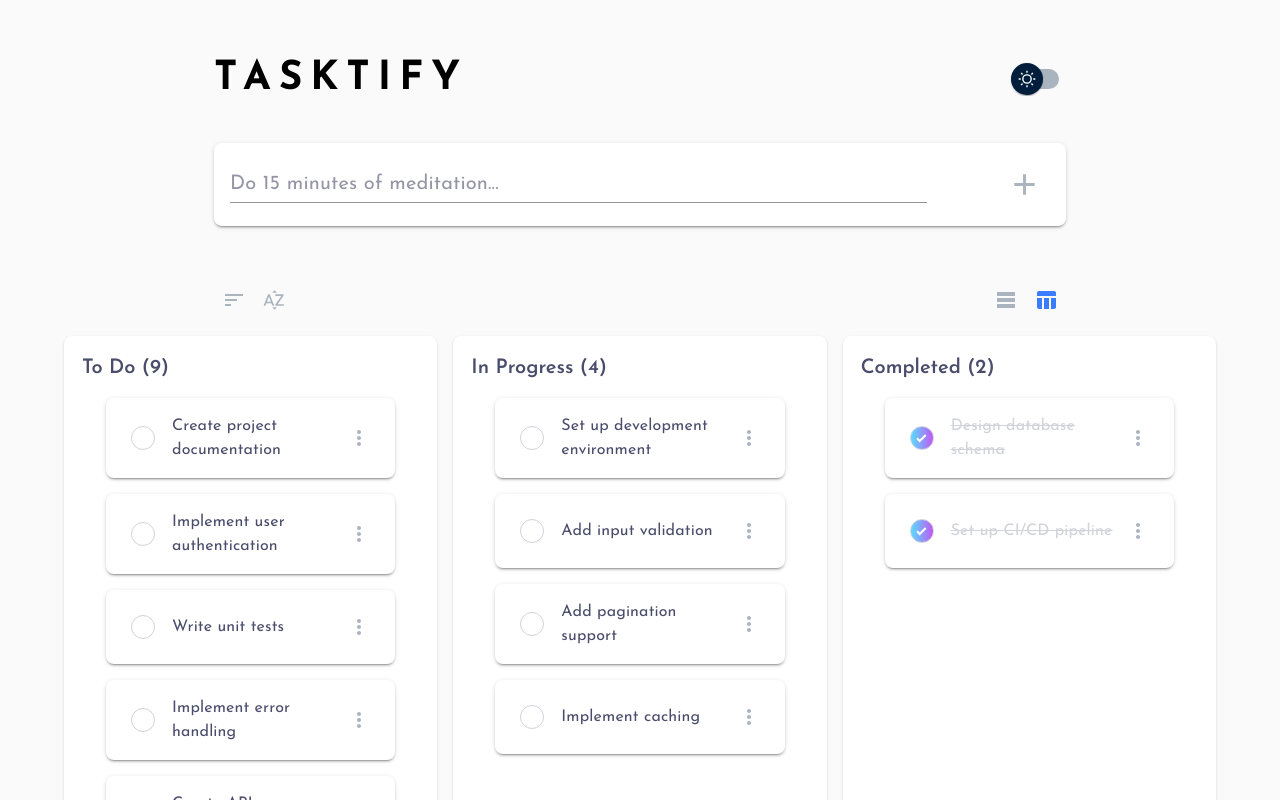
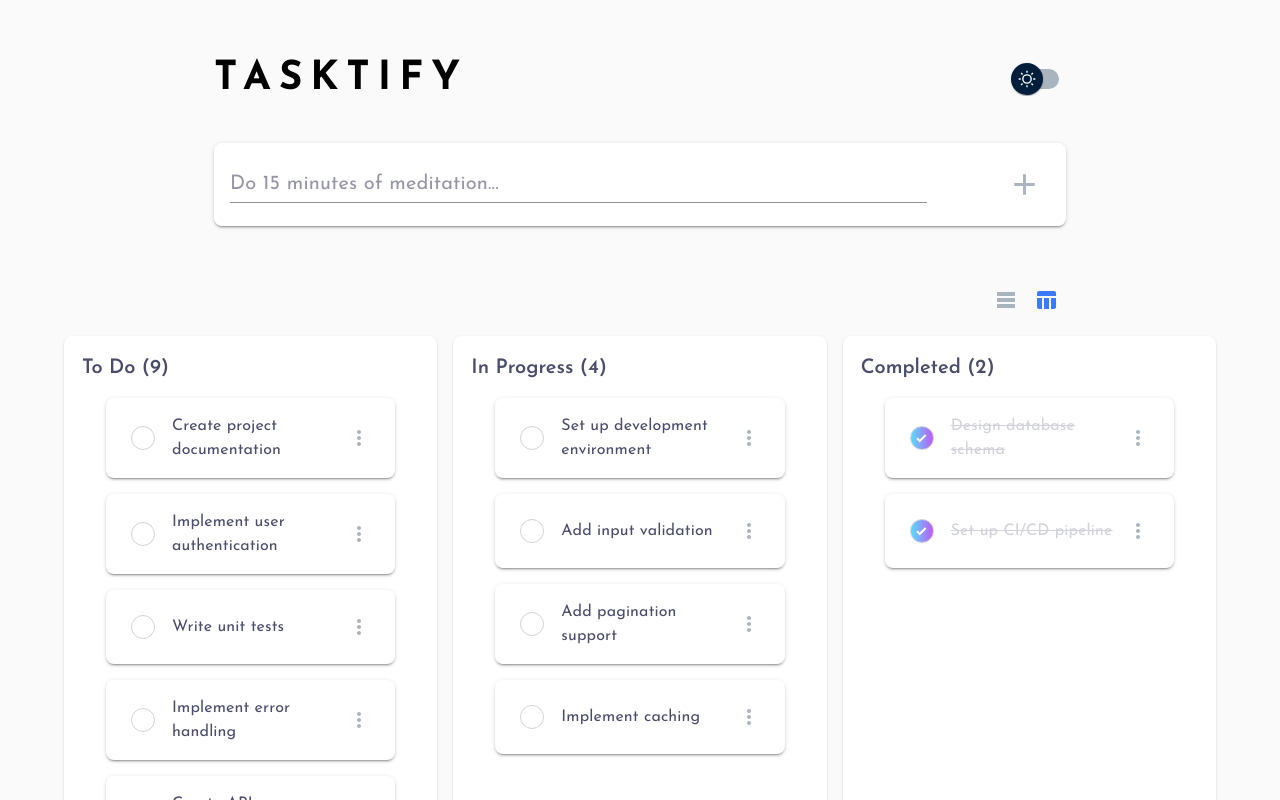
Before and after one commit to Bucha789/tasktify-test, a React (Vite) app: page / in a window 1280 px wide. Shown: the top 800 px of the page. Built offline with nearby package versions, Linux system fonts and the light colour scheme.

Commit message:
fix(drag-and-drop): Add correct index position

```diff
--- a/src/components/task-board.tsx
+++ b/src/components/task-board.tsx
@@ -22,7 +22,6 @@ const BoardSection = ({
     handleClearHighlights();
     const elements = getElements(`[data-column="${tasks[0].status}"]`);
     const { element } = getNearestElement(event, elements);
-    console.log(element)
     const task = JSON.parse(event.dataTransfer.getData('task'));
     dispatch(changeTaskStatus({
       id: task.id,
--- a/src/components/task-container-list.tsx
+++ b/src/components/task-container-list.tsx
@@ -2,7 +2,7 @@ import { Container, Typography } from "@mui/material";
 import { Task, TaskStatus } from "../store/slices/task-slice";
 import { groupTasksByStatus } from "../utils/group";
 import { TaskList } from "./task-list";
-
+import { Fragment } from "react";
 const taskLabels = {
   [TaskStatus.TODO]: 'To Do',
   [TaskStatus.IN_PROGRESS]: 'In Progress',
@@ -11,13 +11,12 @@ const taskLabels = {
 const statusOrder = [TaskStatus.TODO, TaskStatus.IN_PROGRESS, TaskStatus.COMPLETED]
 export const TaskContainerList = ({ tasks }: { tasks: Task[] }) => {
   const groupedTasks = groupTasksByStatus(tasks, statusOrder);
-  console.log(groupedTasks)
   return (
     <Container maxWidth="md">
-      {Object.entries(groupedTasks).map(([status, tasks]) => (<>
+      {Object.entries(groupedTasks).map(([status, tasks]) => (<Fragment key={status}>
         <Typography variant="h6" marginBottom={2}>{taskLabels[status as TaskStatus]} {tasks.length > 0 && ` (${tasks.length})`}</Typography>
         <TaskList key={status} tasks={tasks} />
-      </>
+      </Fragment>
       ))}
     </Container>
   )
--- a/src/components/task-container.tsx
+++ b/src/components/task-container.tsx
@@ -4,48 +4,19 @@ import { useState } from "react";
 import { Container } from "@mui/material"
 import { useSelector } from "react-redux";
 import { RootState } from "../store";
-import SortIcon from '@mui/icons-material/Sort';
-import SortByAlphaIcon from '@mui/icons-material/SortByAlpha';
 import TableRowsIcon from '@mui/icons-material/TableRows';
 import TableChartIcon from '@mui/icons-material/TableChart';
-import FormatListBulletedIcon from '@mui/icons-material/FormatListBulleted';
-import ListIcon from '@mui/icons-material/List';
 import { TaskContainerList } from "./task-container-list";
 
 export const TaskContainer = () => {
   const [view, setView] = useState<'board' | 'list'>('board');
   const tasks = useSelector((state: RootState) => state.tasks.addedTasks)
 
-  const ListActions = () => {
-    return (
-      <ButtonGroup>
-        <IconButton onClick={() => setView('board')} color="secondary">
-          <FormatListBulletedIcon />
-        </IconButton>
-        <IconButton onClick={() => setView('list')} color="secondary">
-          <ListIcon />
-        </IconButton>
-      </ButtonGroup>
-    )
-  }
-  const BoardActions = () => {
-    return (
-      <ButtonGroup>
-        <IconButton onClick={() => setView('board')} color="secondary">
-          <SortIcon />
-        </IconButton>
-        <IconButton onClick={() => setView('list')} color="secondary">
-          <SortByAlphaIcon />
-        </IconButton>
-      </ButtonGroup>
-    )
-  }
   return (
     <Box marginBottom={4}>
       <Box display="flex" flexDirection="row" gap={2} justifyContent="space-between">
         <Container maxWidth="md">
-          <Box display="flex" flexDirection="row" gap={2} justifyContent="space-between" marginBottom={2}>
-            {view === 'board' ? <BoardActions /> : <ListActions />}
+          <Box display="flex" flexDirection="row" gap={2} justifyContent="flex-end" marginBottom={2}>
             <ButtonGroup>
               <IconButton onClick={() => setView('list')} sx={{ color: view === 'list' ? 'primary.main' : 'secondary.main' }}>
                 <TableRowsIcon />
--- a/src/store/slices/task-slice.ts
+++ b/src/store/slices/task-slice.ts
@@ -77,10 +77,11 @@ export const tasksSlice = createSlice({
         const newTask = { ...task, status: action.payload.status }
         const beforeTaskIndex = state.addedTasks.findIndex(task => task.id === action.payload.beforeId);
         const filteredTasks = state.addedTasks.filter(task => task.id !== action.payload.id);
+        const index = beforeTaskIndex + 1;
         state.addedTasks = [
-          ...filteredTasks.slice(0, beforeTaskIndex),
+          ...filteredTasks.slice(0, index),
           newTask,
-          ...filteredTasks.slice(beforeTaskIndex)
+          ...filteredTasks.slice(index)
         ]
       }
     }
```
